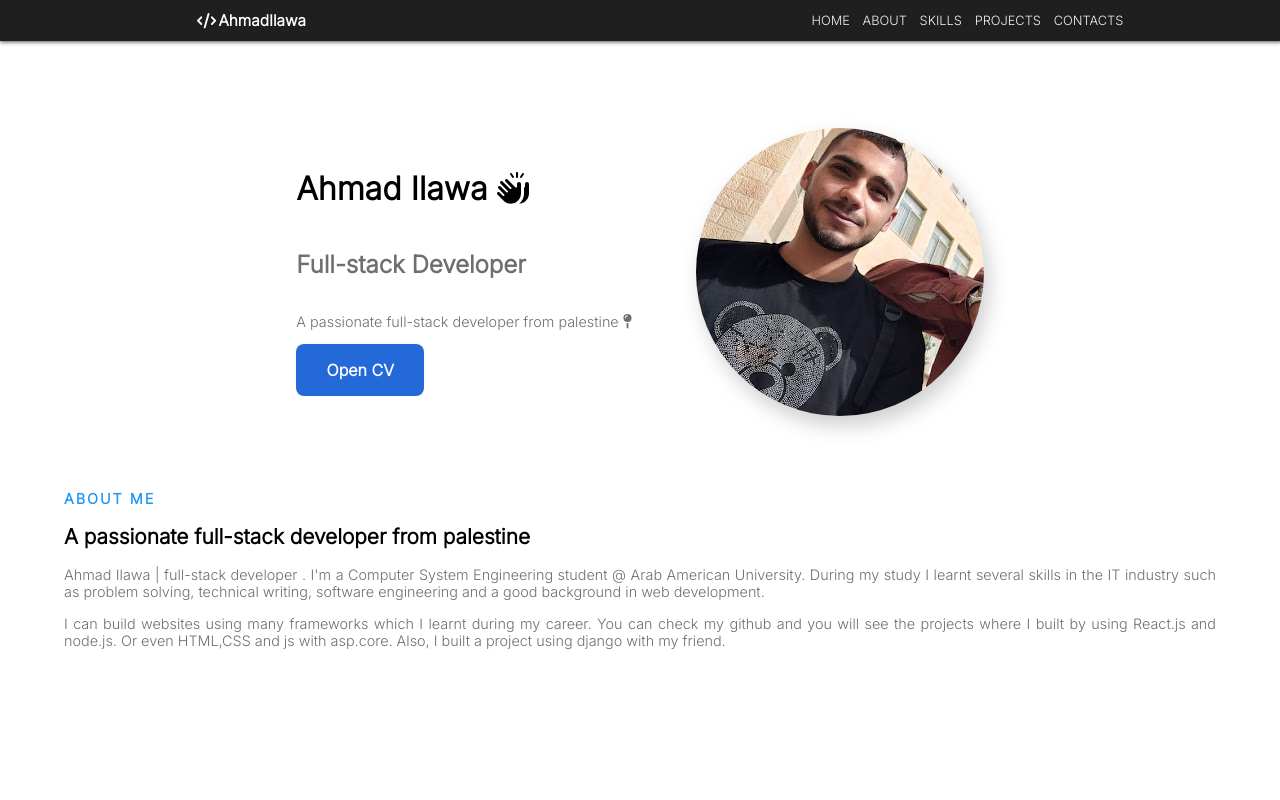
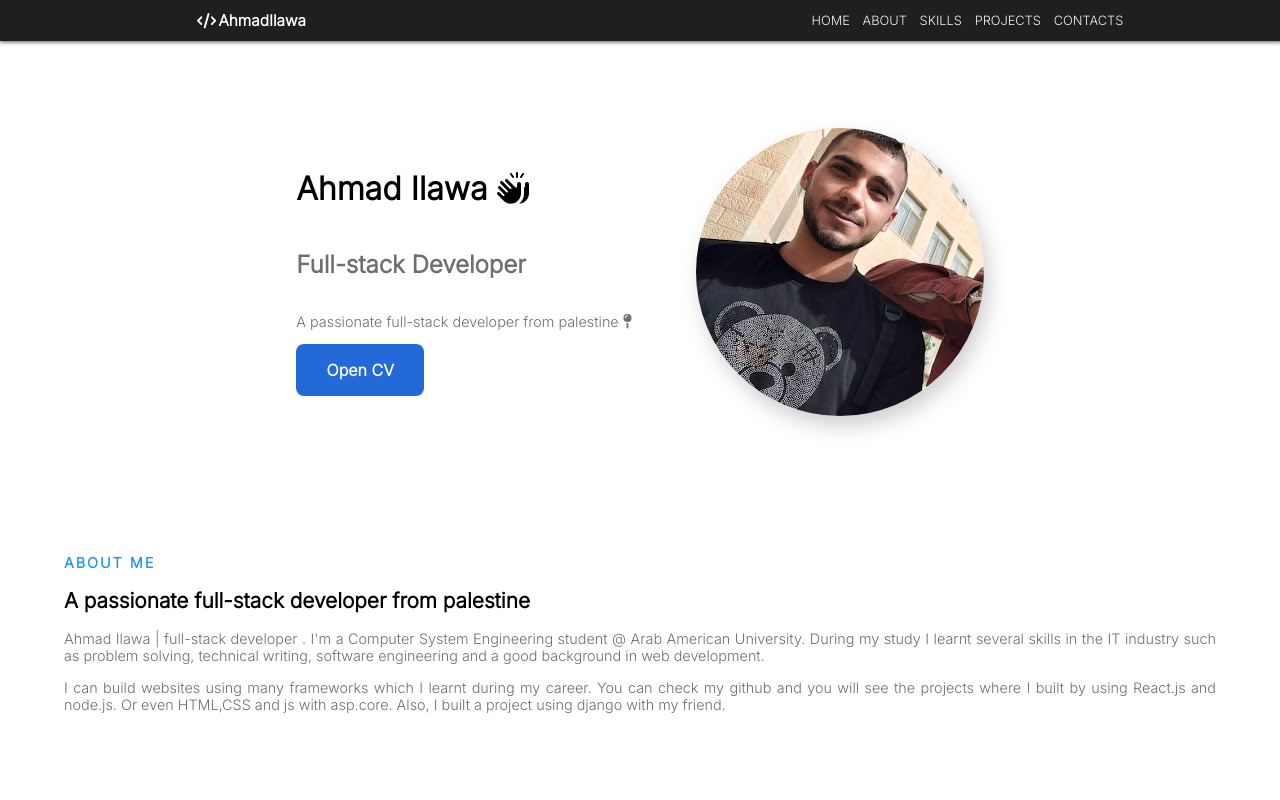
Before and after one commit to AhmadEleiwa/AhmadEleiwa.github.io, a React (Create React App) app: page / in a window 1280 px wide. Shown: the top 800 px of the page. Built offline with nearby package versions, Linux system fonts and the light colour scheme.

Commit message:
Increase the gap between the sections

```diff
--- a/src/components/Container/style.css
+++ b/src/components/Container/style.css
@@ -2,7 +2,7 @@
     width: 60%;
     display: flex;
     margin: 8em auto;
-    gap: 4em;
+    gap: 8em;
     flex-direction: column;
 }
 
```
